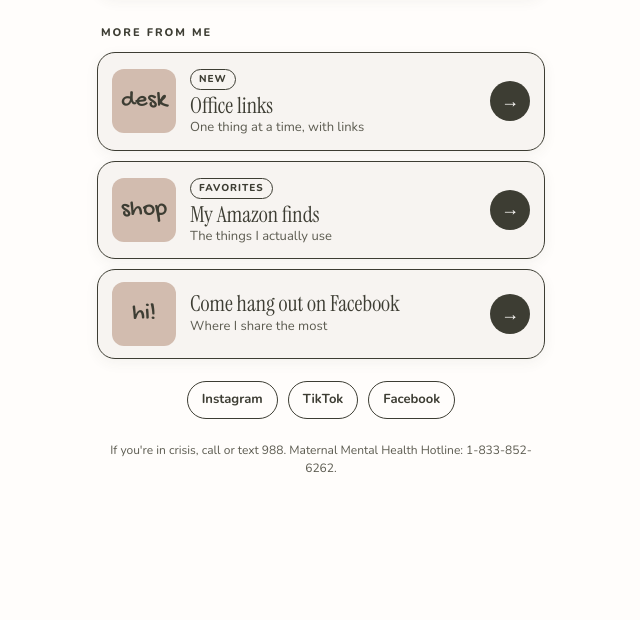
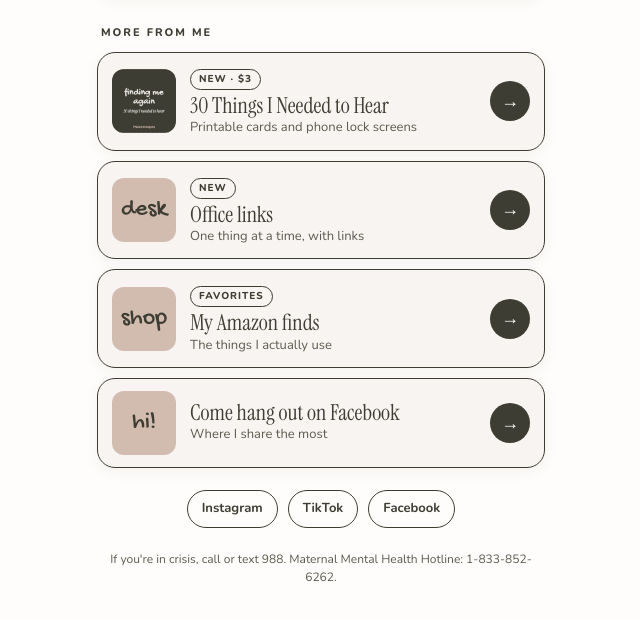
Before and after one commit to itslaurendupuis/itslaurendupuis.github.io, a plain HTML site: page index.html in a window 1280 px wide. Shown: the part 1155-1775 px from the top of the page, without its empty margins (319-959 px from the left). Before the commit the page ends 1688 px from the top, so only its background shows below. Drawn offline with nearby package versions, Linux system fonts and the light colour scheme.

Commit message:
Add 30 Things I Needed to Hear card to landing page
Co-Authored-By: Claude Opus 5.5 <noreply@anthropic.com>

```diff
--- a/index.html
+++ b/index.html
@@ -40,7 +40,7 @@ h1 em{font-family:var(--cute);font-style:normal}
 .section{display:flex;flex-direction:column;gap:10px}
 .label{font-size:11px;font-weight:800;letter-spacing:.18em;text-transform:uppercase;margin:6px 4px 0}
 .card{display:grid;grid-template-columns:64px 1fr 40px;gap:14px;align-items:center;background:var(--petal);border:1.5px solid var(--ink);border-radius:18px;padding:12px 14px;text-decoration:none;color:var(--ink);box-shadow:0 4px 14px rgba(61,61,51,.06)}
-.thumb{width:64px;height:64px;border-radius:12px;background:var(--pink);display:grid;place-content:center;font-family:var(--cute);font-size:24px;text-align:center;line-height:1}
+.thumb{width:64px;height:64px;border-radius:12px;background:var(--pink);display:grid;place-content:center;font-family:var(--cute);font-size:24px;text-align:center;line-height:1}.thumb img{width:64px;height:64px;object-fit:cover;border-radius:12px;display:block}
 .card .name{font-family:var(--serif);font-size:22px;line-height:1.1}
 .card .sub{font-size:13px;color:var(--muted)}
 .badge{display:inline-block;font-size:10px;font-weight:800;letter-spacing:.1em;text-transform:uppercase;border:1px solid var(--ink);border-radius:999px;padding:2px 8px;margin-bottom:4px}
@@ -97,6 +97,11 @@ footer{text-align:center;font-size:12px;color:var(--muted)}
 
   <section class="section" aria-label="More from me">
     <span class="label">More from me</span>
+      <a class="card" href="https://buy.stripe.com/dRmcN7eB5fvegK46lX6Na01" target="_blank" rel="noopener">
+        <div class="thumb"><img src="/img/30-things.jpg" alt="" loading="lazy"></div>
+        <div><span class="badge">New · $3</span><div class="name">30 Things I Needed to Hear</div><div class="sub">Printable cards and phone lock screens</div></div>
+        <div class="arrow" aria-hidden="true">→</div>
+      </a>
     <a class="card" href="/office/">
       <div class="thumb">desk</div>
       <div><span class="badge">New</span><div class="name">Office links</div><div class="sub">One thing at a time, with links</div></div>
```
Also changed, not shown: img/30-things.jpg (added).
